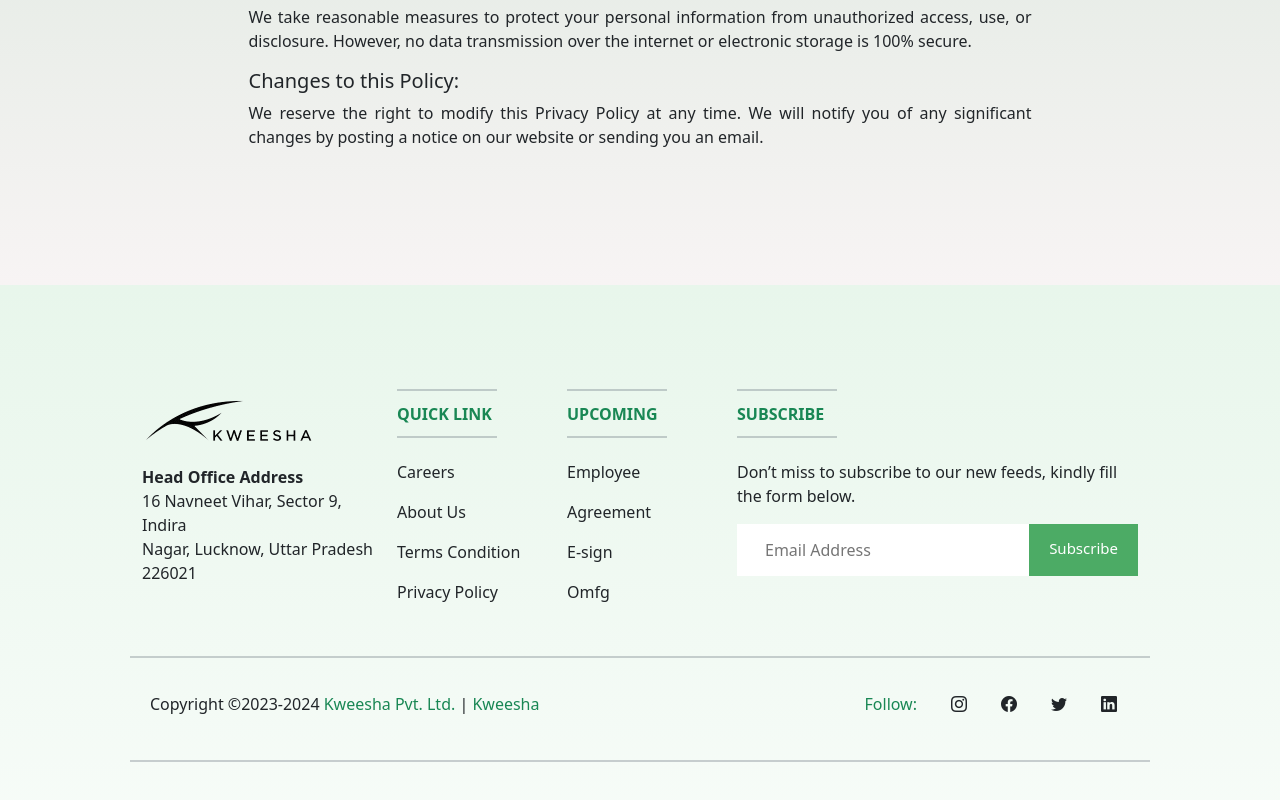
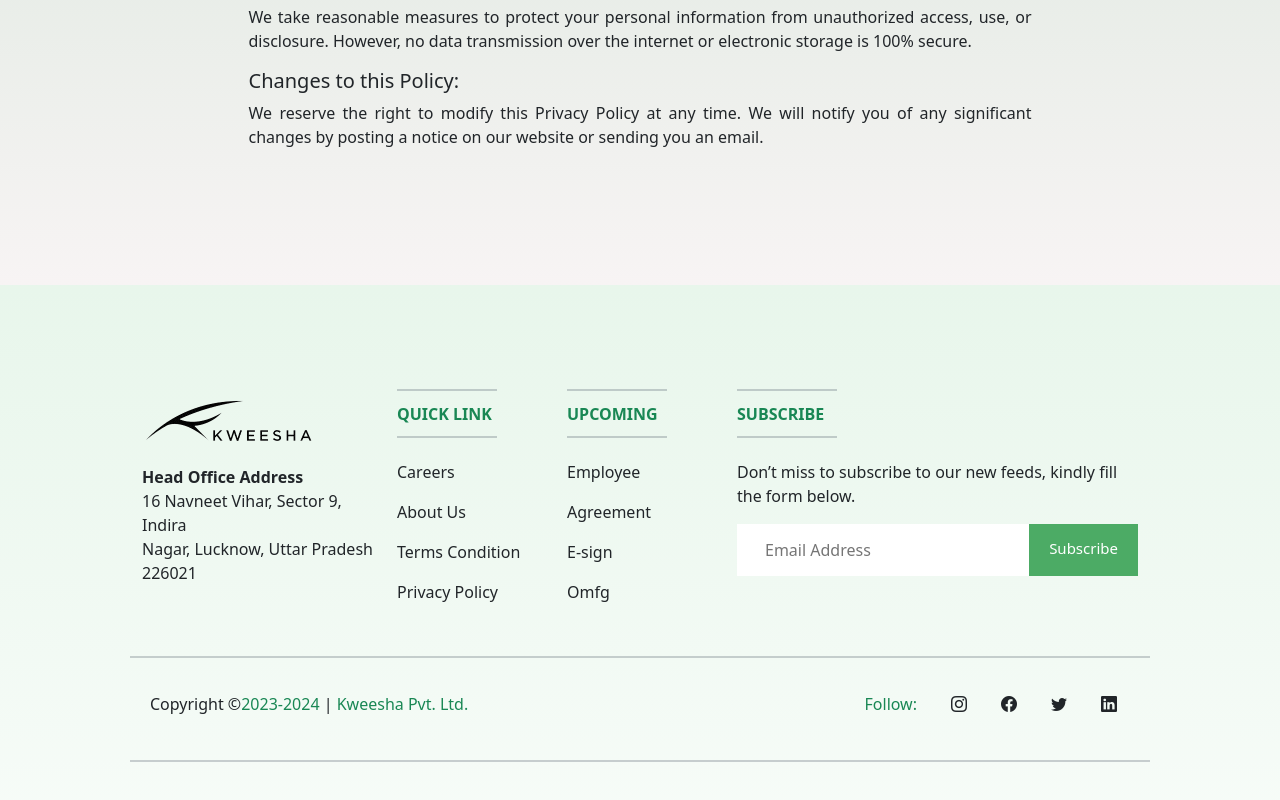
Before and after one commit to FajalAnsari/Kweesha, a React (Create React App) app: page /privacy_policy in a window 1280 px wide. Shown: the part 751-1551 px from the top of the page. Built offline with nearby package versions, Linux system fonts and the light colour scheme.

Commit message:
new updates

```diff
--- a/src/components/Hero/Hero.css
+++ b/src/components/Hero/Hero.css
@@ -4,6 +4,7 @@
   background-image: url("../../images/hero_image.png") !important;
   background-size: 100% 100%;
   box-shadow: inset 0 0 0 2000px rgba(0, 0, 0, 0.568);
+  background-size: cover;
 }
 
 .Hero_Page .kweesha1_herologo{
--- a/src/components/common/Footer.jsx
+++ b/src/components/common/Footer.jsx
@@ -99,7 +99,7 @@ const Footer = () => {
               <div className="row d-flex align-items-center">
                 <div className="col-md-7 col-lg-8 text-center text-md-start">
                   <div className="p-3 ps-1">
-                    Copyright ©2023-2024 <span className='text-success'>Kweesha Pvt. Ltd.</span> | <Link to="/" className='text-success text-decoration-none'>Kweesha</Link>
+                    Copyright ©<span className='text-success'>2023-2024</span> | <Link to="/" className='text-success text-decoration-none'>Kweesha Pvt. Ltd.</Link>
                   </div>
                 </div>
 
```
